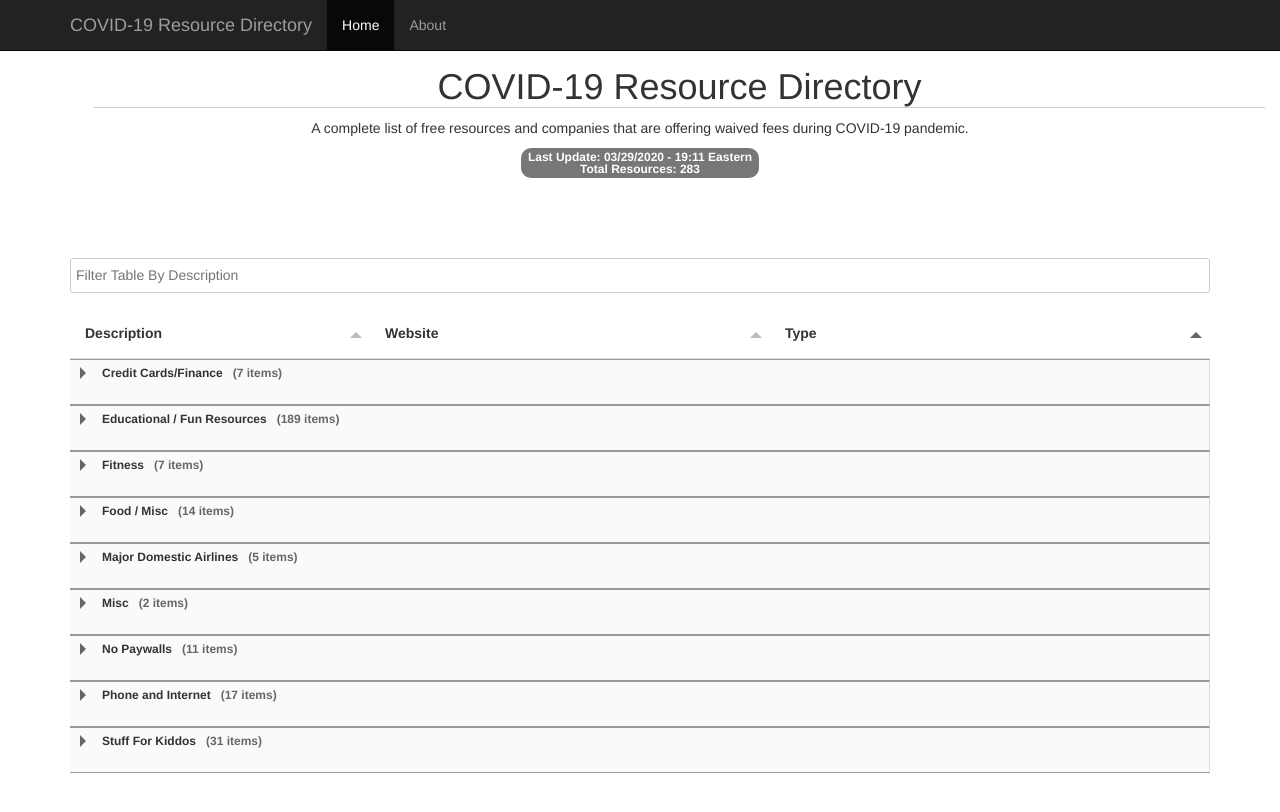
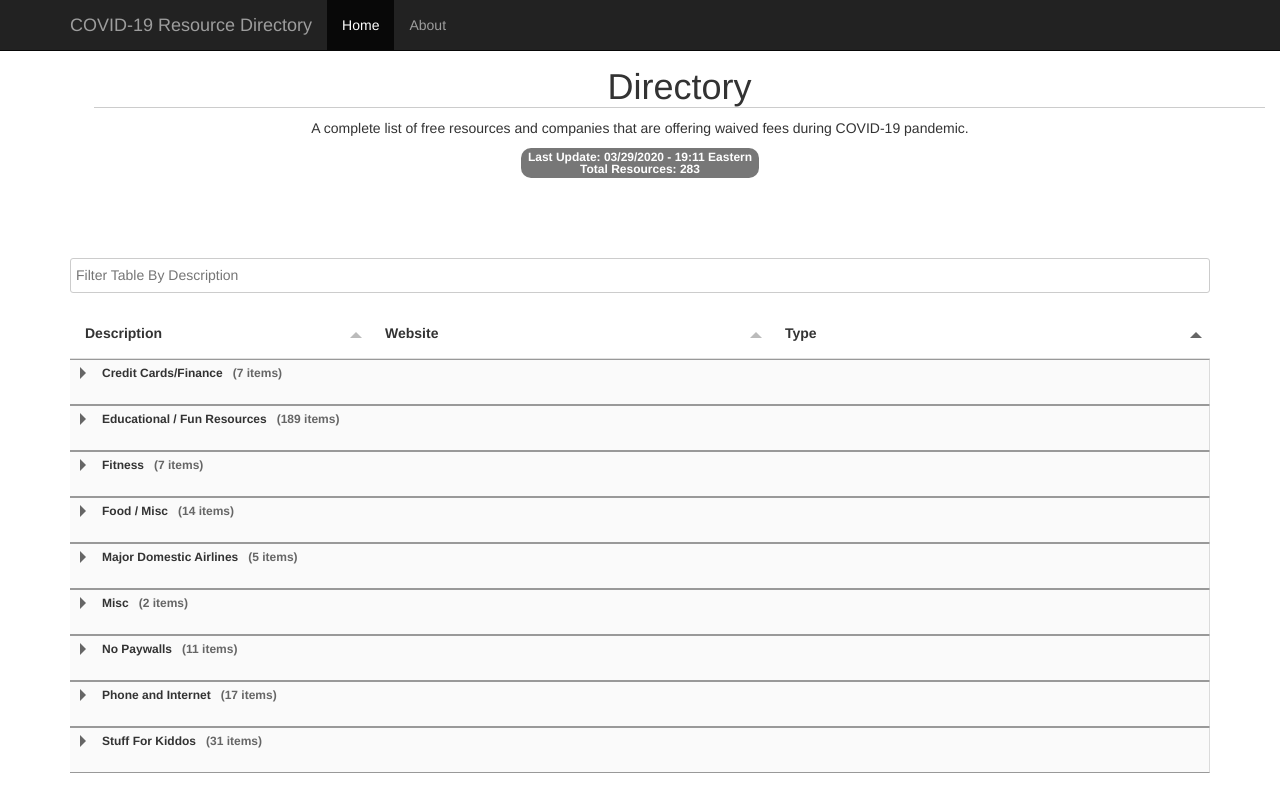
Before and after one commit to arbyruns/rbevans-ugh.github.io, a website: page index.html in a window 1280 px wide. Drawn offline with nearby package versions, Linux system fonts and the light colour scheme; files that its build step writes are made by us from their sources; files whose address does not match are found by name.

Commit message:
Update index.html

```diff
--- a/index.html
+++ b/index.html
@@ -64,7 +64,7 @@
     </nav>
     <div class="cover-container">
       <div class="starter-template">
-          <h1>COVID-19 Resource Directory</h1>
+          <h1>Directory</h1>
           <p>A complete list of free resources and companies that are offering waived fees during COVID-19 pandemic.</p>
           <span class="badge badge-success">Last Update: 03/29/2020 - 19:11 Eastern</br>Total Resources: 283</span>
     </div>
```
